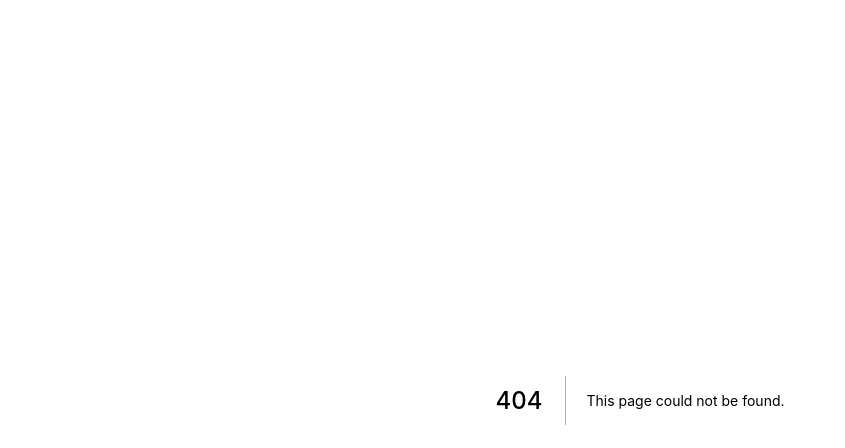
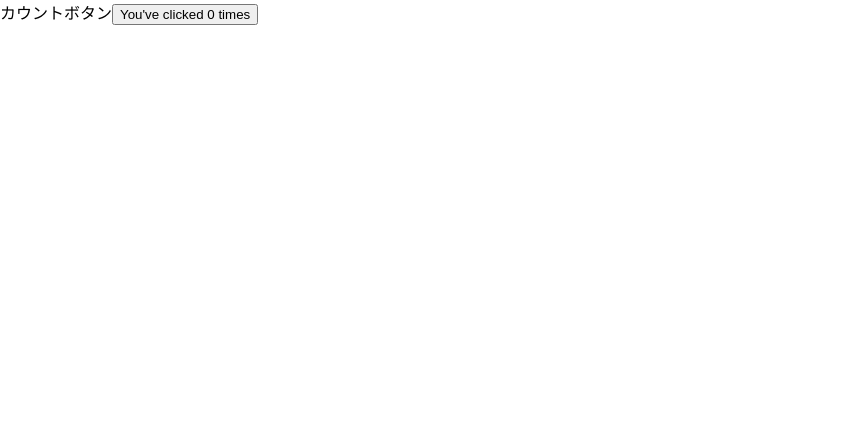
Before and after one commit to nakamuuu-prog/next-sample, a Next.js app: page /AtomicDesign in a window 1280 px wide. Before the commit this address had no page. Shown: the top 448 px of the page, without its empty margins (0-845 px from the left). Built offline with nearby package versions, Linux system fonts and the light colour scheme.

Commit message:
4.1.1 Container Component、Presentational Componentについて

```diff
--- /dev/null
+++ b/pages/AtomicDesign/ContainerComponent.tsx
@@ -0,0 +1,49 @@
+import { useState, useCallback } from "react";
+import { Button } from "./PresentationalComponent";
+
+const usePopup = () => {
+  const cb = useCallback((text: string) => {
+    prompt(text);
+  }, []);
+
+  return cb;
+};
+
+type CountButtonProps = {
+  label: string;
+  maximun: number;
+};
+
+// Container Componentはビジネスロジックのみを実装
+// Hooksを使った状態管理やAPIコールなどの副作用を実行するなどの振る舞いを実装する
+// Container Componentはビジネスロジック、Presentational Componentは見た目と責務を分けることで、コードの可読性や保守性を向上させる
+export const CountButton = (props: CountButtonProps) => {
+  const { label, maximun } = props;
+
+  const displyaPopup = usePopup();
+
+  const [count, setCount] = useState(0);
+
+  const onClick = useCallback(() => {
+    const newCount = count + 1;
+    setCount(newCount);
+
+    if (newCount >= maximun) {
+      displyaPopup(`You've clicked ${newCount} times`);
+    }
+  }, [count, maximun]);
+
+  const disabled = count >= maximun;
+  const text = disabled
+    ? "Can't click any more"
+    : `You've clicked ${count} times`;
+
+  return (
+    <Button
+      disabled={disabled}
+      onClick={onClick}
+      label={label}
+      text={text}
+    ></Button>
+  );
+};
--- /dev/null
+++ b/pages/AtomicDesign/PresentationalComponent.tsx
@@ -0,0 +1,26 @@
+// cssもこのコンポーネントで適用
+// ファイルがないのでコメントアウト
+// import "./styles.css";
+
+type ButtonProps = {
+  label: string;
+  text: string;
+  disabled: boolean;
+  onClick: React.MouseEventHandler<HTMLButtonElement>;
+};
+
+// Presentational Componentは一切状態やイベントなどを管理しない
+// すべて渡ってきたpropsの値のみで構成された見た目を実装するコンポーネント
+// propsのみに依存しているので、デザインに関してデバッグが容易になる
+export const Button = (props: ButtonProps) => {
+  const { label, text, disabled, onClick } = props;
+
+  return (
+    <div className="button-container">
+      <span>{label}</span>
+      <button disabled={disabled} onClick={onClick}>
+        {text}
+      </button>
+    </div>
+  );
+};
--- /dev/null
+++ b/pages/AtomicDesign/index.tsx
@@ -0,0 +1,5 @@
+import { CountButton } from "./ContainerComponent";
+
+export default () => {
+  return <CountButton label="カウントボタン" maximun={10}></CountButton>;
+};
```
